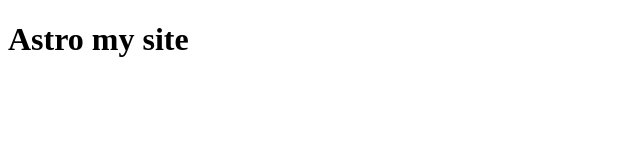
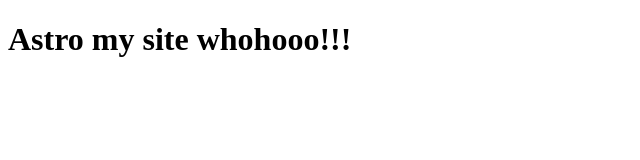
Before and after one commit to ramccall0/natureoften, an Astro site: page /about in a window 1280 px wide. Shown: the whole page, without its empty margins (0-640 px from the left). Built offline with nearby package versions, Linux system fonts and the light colour scheme; Astro itself is replaced by a stand-in of ours.

Commit message:
Update About page content

```diff
--- a/src/pages/about.astro
+++ b/src/pages/about.astro
@@ -10,6 +10,6 @@
     <title>Astro my site</title>
   </head>
   <body>
-    <h1>Astro my site</h1>
+    <h1>Astro my site whohooo!!!</h1>
   </body>
 </html>
```
